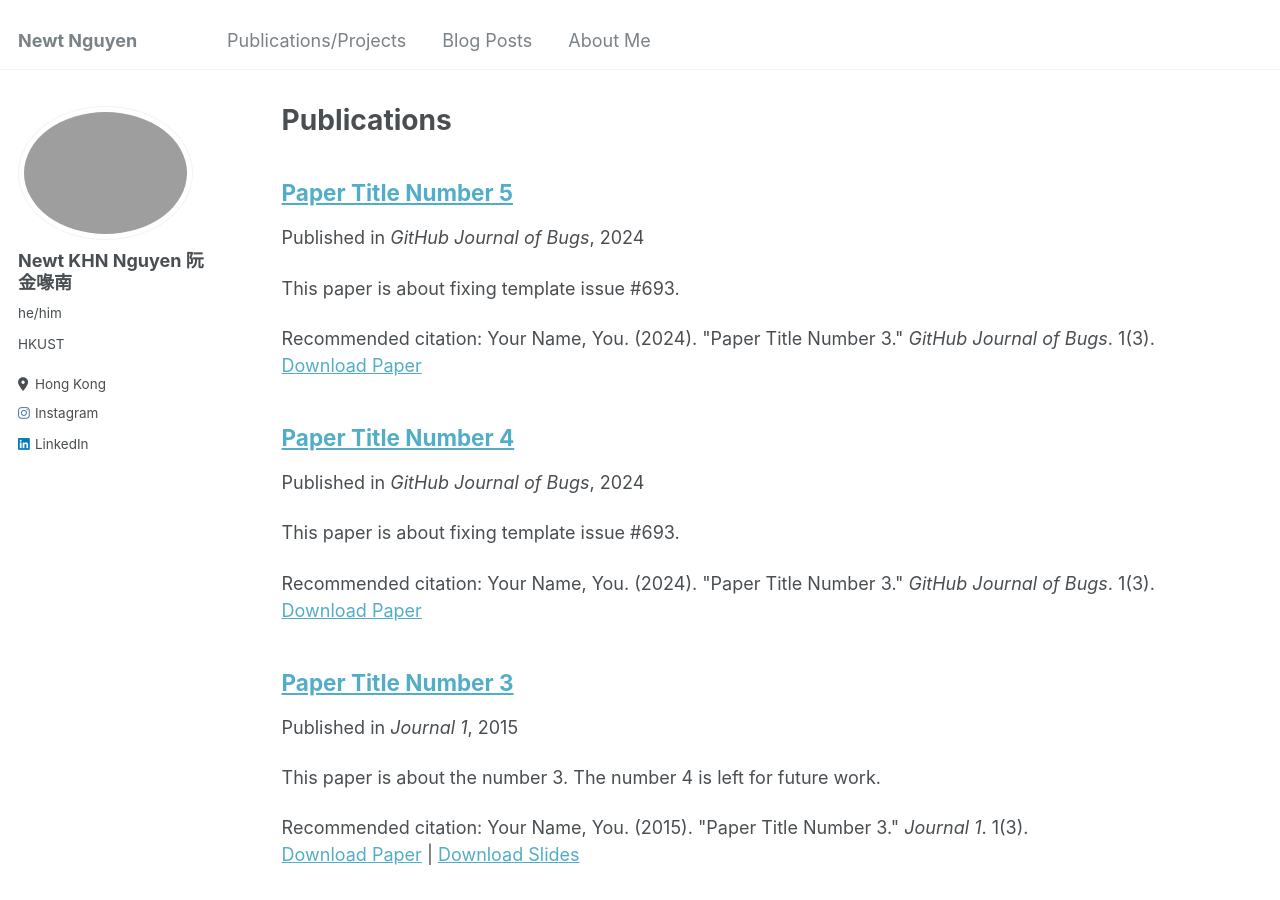
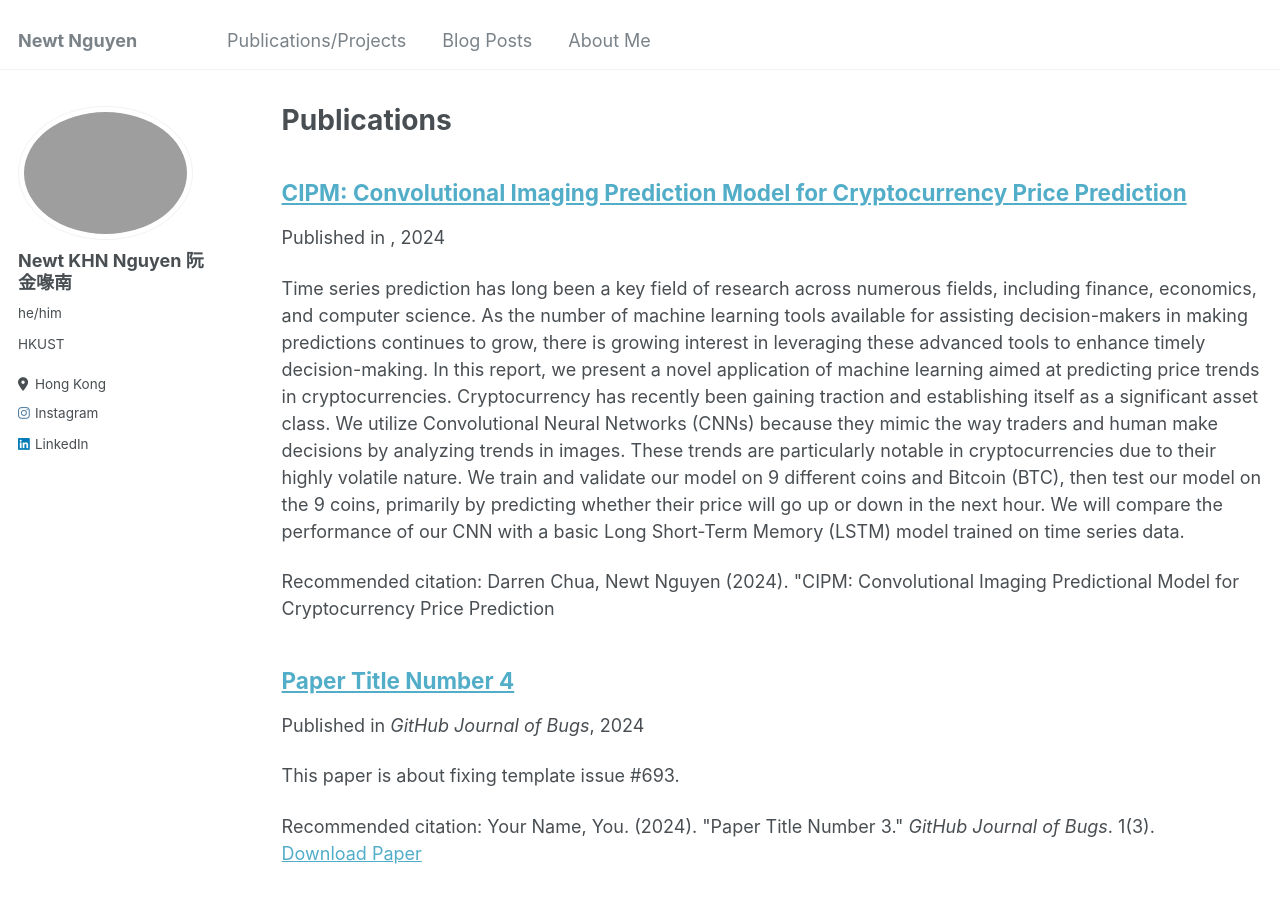
Before and after one commit to newtdes/newtdes.github.io, a Jekyll site: the page built from _pages/publications.md, in a window 1280 px wide and 900 px high. Built offline with Jekyll 4.4.1, drawn with Linux system fonts in a browser that asks for light colours.

```diff
--- a/_publications/2024-12-29-paper-title-5.md
+++ b/_publications/2024-12-29-paper-title-5.md
@@ -1,12 +1,12 @@
 ---
-title: "Paper Title Number 5"
+title: "CIPM: Convolutional Imaging Prediction Model for Cryptocurrency Price Prediction"
 collection: publications
-permalink: /publication/2024-12-29-paper-title-number-5
-excerpt: 'This paper is about fixing template issue #693.'
-date: 2024-12-29
-venue: 'GitHub Journal of Bugs'
-paperurl: 'http://academicpages.github.io/files/paper3.pdf'
-citation: 'Your Name, You. (2024). &quot;Paper Title Number 3.&quot; <i>GitHub Journal of Bugs</i>. 1(3).'
+permalink: /publication/2024-11-28-comp4211-project
+excerpt: 'Time series prediction has long been a key field of research across numerous fields, including finance, economics, and computer science. As the number of machine learning tools available for assisting decision-makers in making predictions continues to grow, there is growing interest in leveraging these advanced tools to enhance timely decision-making. In this report, we present a novel application of machine learning aimed at predicting price trends in cryptocurrencies. Cryptocurrency has recently been gaining traction and establishing itself as a significant asset class. We utilize Convolutional Neural Networks (CNNs) because they mimic the way traders and human make decisions by analyzing trends in images. These trends are particularly notable in cryptocurrencies due to their highly volatile nature. We train and validate our model on 9 different coins and Bitcoin (BTC), then test our model on the 9 coins, primarily by predicting whether their price will go up or down in the next hour. We will compare the performance of our CNN with a basic Long Short-Term Memory (LSTM) model trained on time series data.'
+date: 2024-11-28
+# venue: 'GitHub Journal of Bugs'
+# paperurl: 'http://academicpages.github.io/files/paper3.pdf'
+citation: 'Darren Chua, Newt Nguyen (2024). &quot;CIPM: Convolutional Imaging Predictional Model for Cryptocurrency Price Prediction'
 ---
 
 The contents above will be part of a list of publications, if the user clicks the link for the publication than the contents of section will be rendered as a full page, allowing you to provide more information about the paper for the reader. When publications are displayed as a single page, the contents of the above "citation" field will automatically be included below this section in a smaller font.
```
